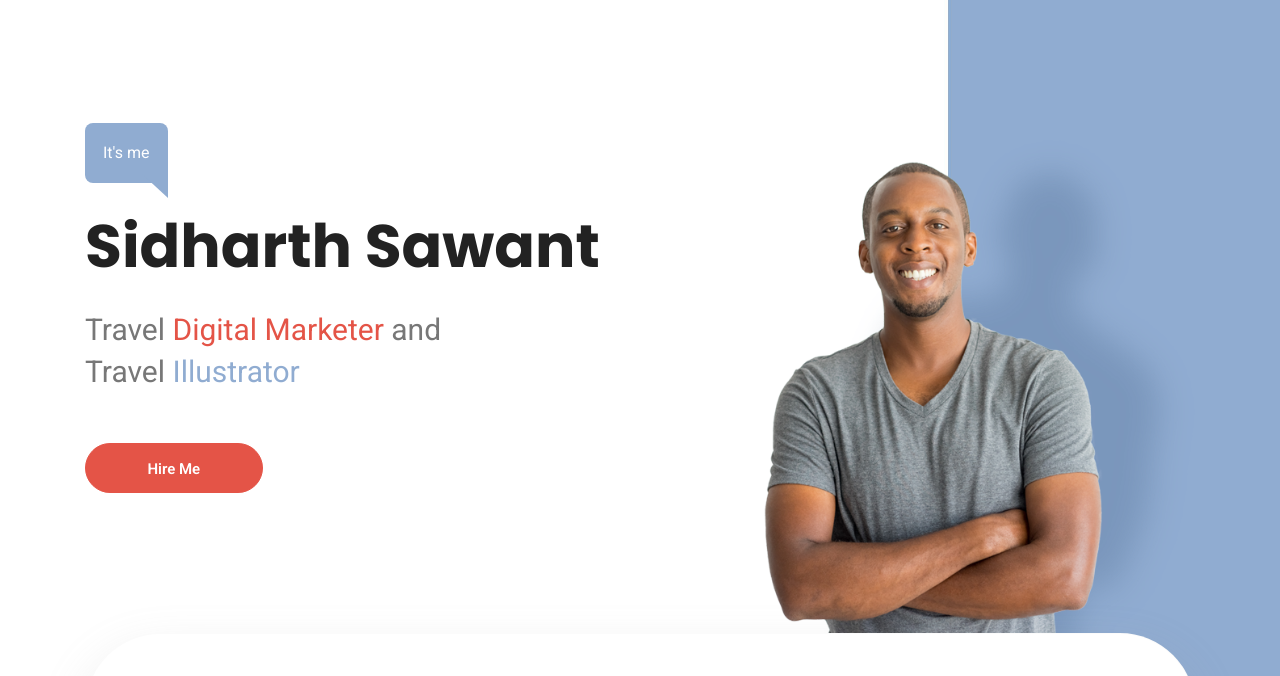
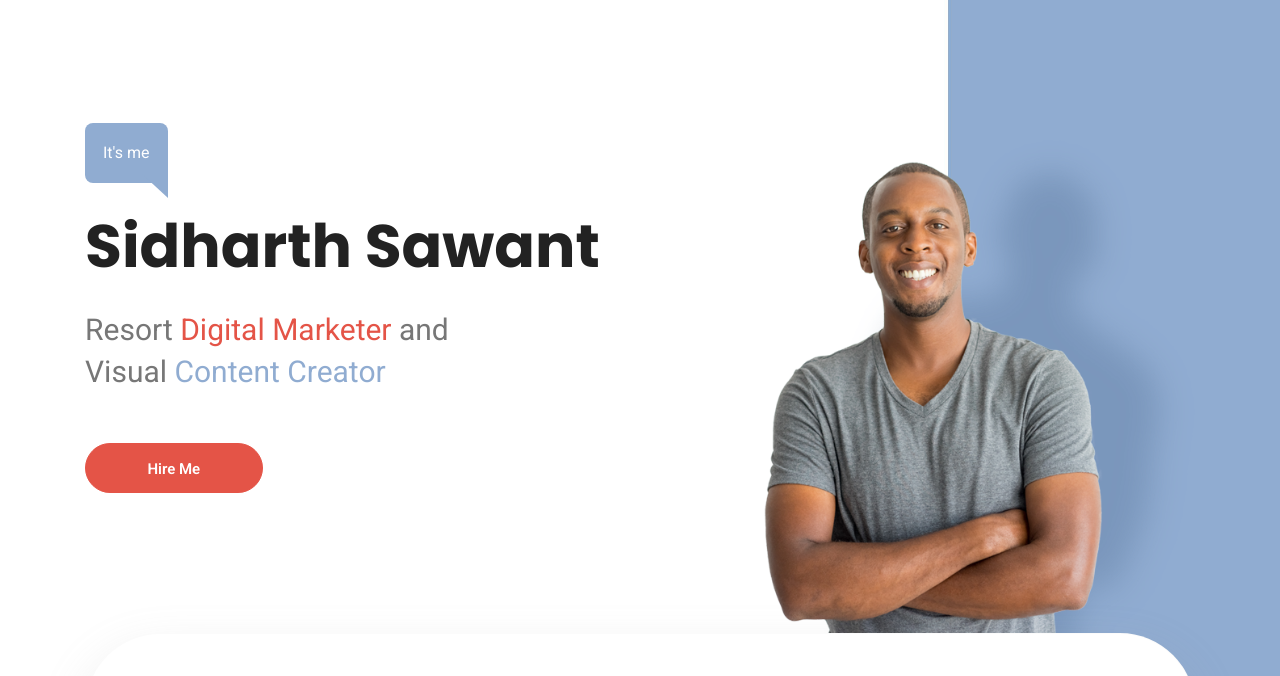
Before and after one commit to sidharthsawantweb/sidharthwebsite, a plain HTML site: page index.html in a window 1280 px wide. Shown: the part 92-768 px from the top of the page. Drawn offline with nearby package versions, Linux system fonts and the light colour scheme; some packages are replaced by stand-ins of ours.

Commit message:
Update index.html

```diff
--- a/index.html
+++ b/index.html
@@ -85,10 +85,10 @@
 					<div class="me wow fadeInDown" data-wow-duration="1s" data-wow-delay="1.2s">It's me</div>
 					<h1 class="wow fadeInUp" data-wow-duration="1s" data-wow-delay="1.7s">Sidharth Sawant</h1>
 					<div class="designation mb-50 wow fadeInUp" data-wow-duration="1s" data-wow-delay="2.1s">
-						Travel
+						Resort
 						<span class="designer">Digital Marketer</span>
-						and Travel
-						<span class="developer">Illustrator</span>
+						and Visual
+						<span class="developer">Content Creator</span>
 					</div>
 					<a href="#" class="primary-btn" data-text="Hire Me">
 						<span>H</span>
```
